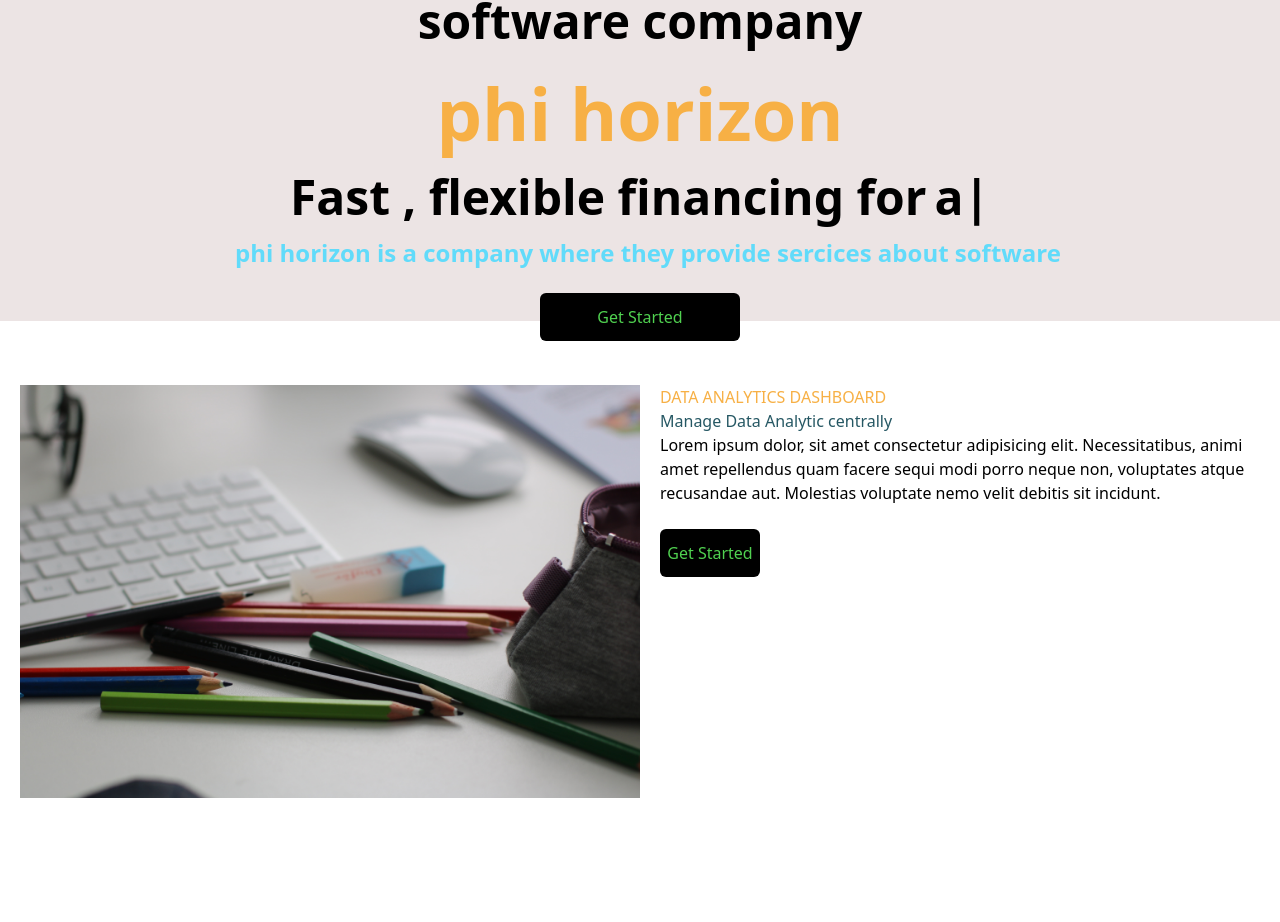
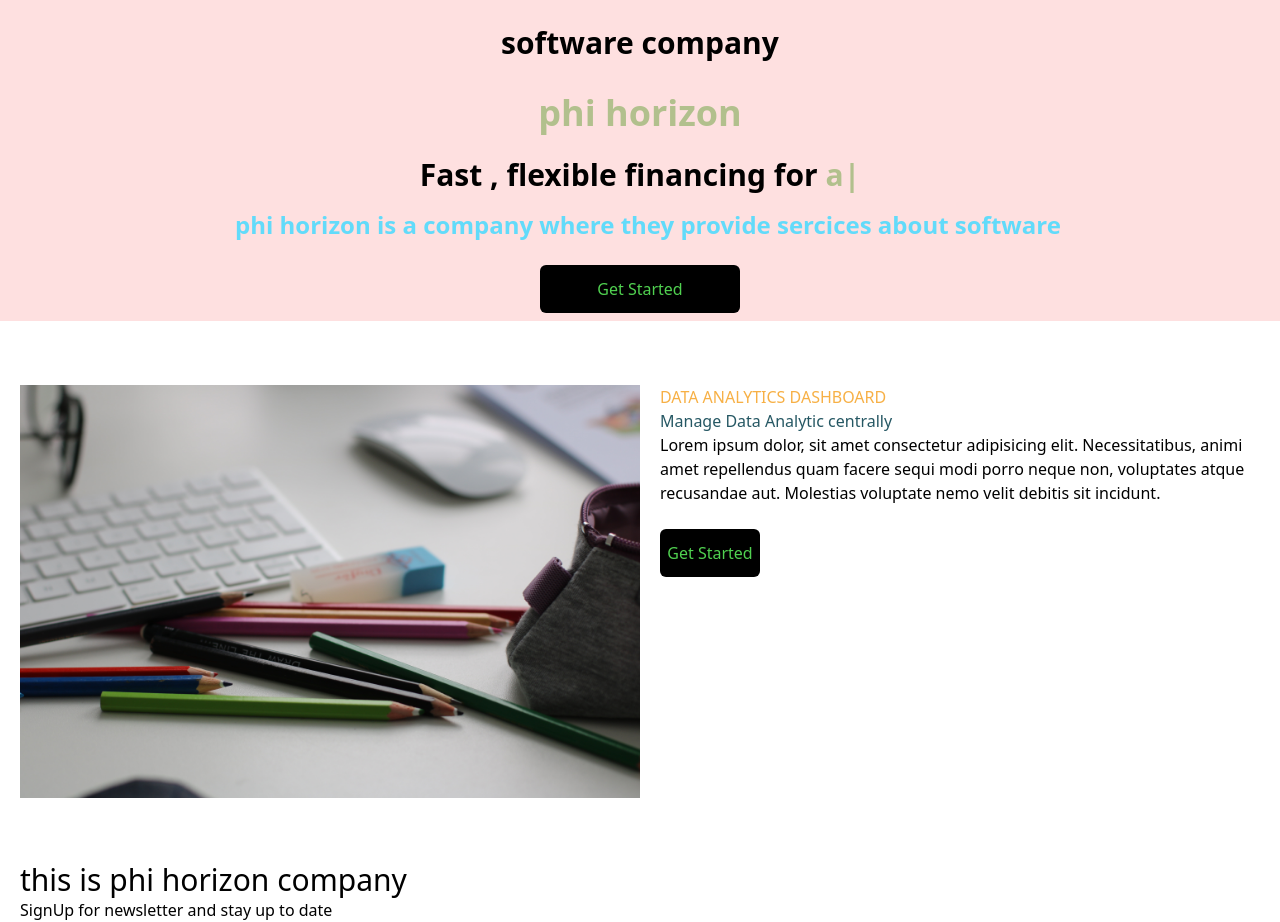
Before and after one commit to zalmicoding/tailwind-react-website, a React (Create React App) app: page / in a window 1280 px wide. Shown: the part 179-1101 px from the top of the page. Before the commit the page ends 1041 px from the top, so only its background shows below. Built offline with nearby package versions, Linux system fonts and the light colour scheme.

Commit message:
newsletter added

```diff
--- a/src/App.js
+++ b/src/App.js
@@ -2,6 +2,7 @@
 import Analytics from "./components/Analytics";
 import Hero from "./components/Hero";
 import Navbar from "./components/Navbar";
+import Newsletter from "./components/Newsletter";
 
 function App() {
 
@@ -10,6 +11,7 @@
         <Navbar/>
         <Hero/>
         <Analytics/>
+        <Newsletter/>
     </div>
   );
 }
--- a/src/components/Hero.jsx
+++ b/src/components/Hero.jsx
@@ -3,17 +3,17 @@
 
 const Hero = () => {
   return (
-    <div className='text-[#000000] bg-[#ece4e4] h-[34rem]'>
+    <div className='text-[#000000] bg-[#fee0e0] h-[34rem]'>
         <div className="max-w-800px mt-[-140px] w-full h-screen mx-auto text-center flex flex-col   justify-center">
-            <p className='lg:text-5xl sm:text-4xl text:xl font-bold  p-2'>software company</p>
+            <p className='lg:text-3xl sm:text-4xl text:xl font-bold  p-2'>software company</p>
 
-            <h6 className='text-[#f7b045] lg:text-7xl sm:text-6xl text:2xl font-bold md:py-6'>phi horizon</h6>
+            <h6 className='text-[#b2c08d] lg:text-4xl sm:text-6xl text:2xl font-bold md:py-6'>phi horizon</h6>
 
             <div className='flex justify-center items-center'>
 
-               <p className='lg:text-5xl sm:text-4xl text:xl font-bold'>Fast , flexible financing for</p>
+               <p className='lg:text-3xl sm:text-4xl text:xl font-bold'>Fast , flexible financing for</p>
                <Typed
-                    className=' lg:text-5xl sm:text-4xl text:xl font-bold pl-2'
+                    className=' lg:text-3xl sm:text-4xl text-[#b2c08d] text:xl font-bold pl-2'
                     strings={['website','apps','wordpress','hosting']}
 
                     typeSpeed={120}
--- a/src/components/Newsletter.jsx
+++ b/src/components/Newsletter.jsx
@@ -2,7 +2,14 @@
 
 const Newsletter = () => {
   return (
-    <div>Newsletter</div>
+   <div className='w-full '>
+        <div className='max-w-[1240px] mx-auto grid lg:grid-cols-3'>
+            <div>
+                <h1 className='lg:text-3xl sm:text-4xl'>this is phi horizon company </h1>
+                <p> SignUp for newsletter and stay up to date </p>
+            </div>
+        </div>
+    </div>
   )
 }
 
```
